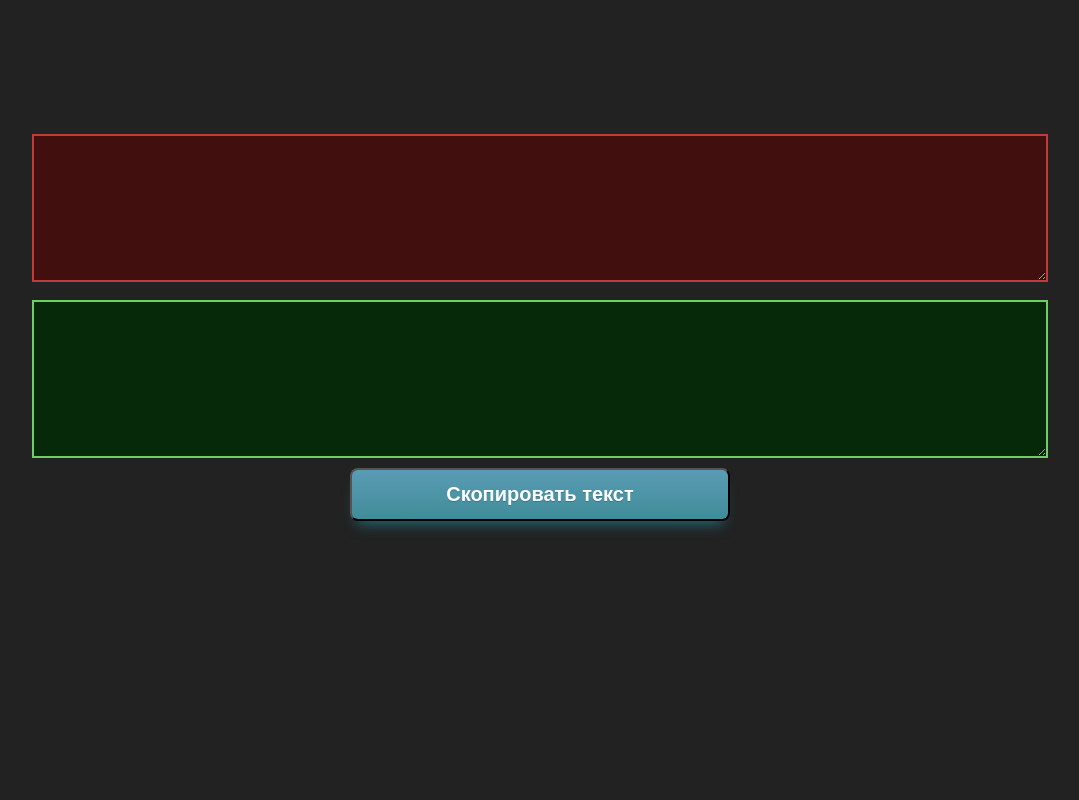
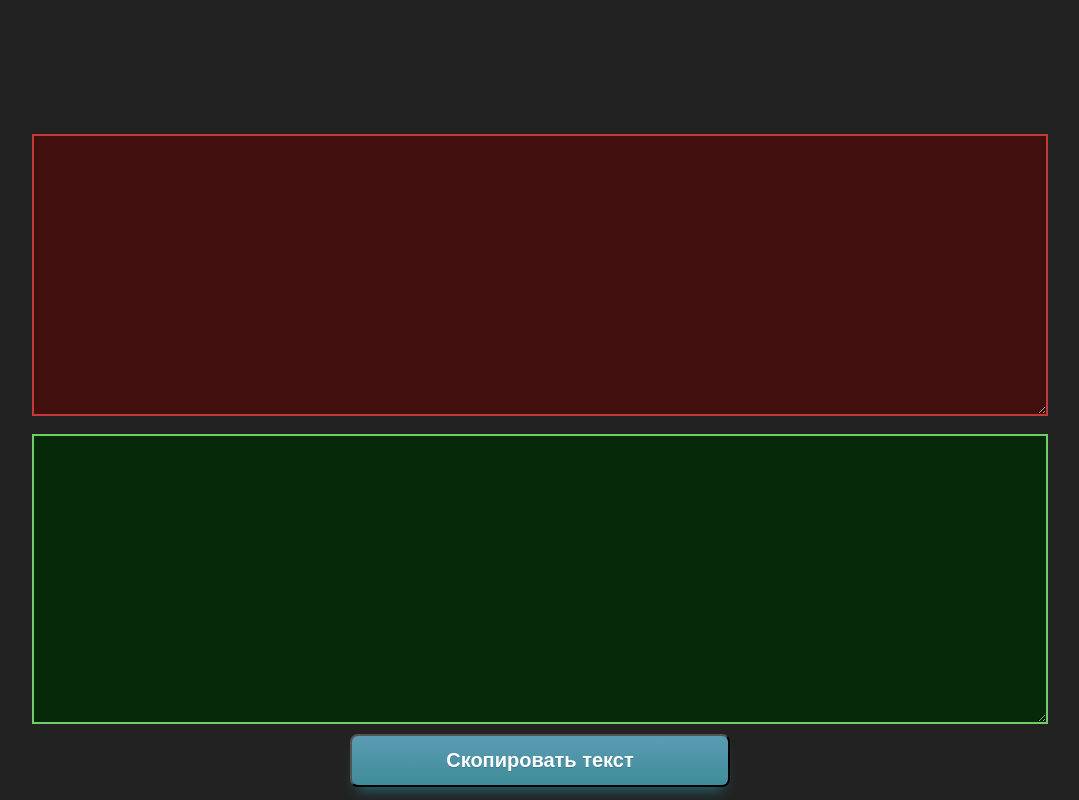
Before and after one commit to bzhn/excel2md, a plain HTML site: page index.html in a window 1280 px wide. Shown: the whole page, without its empty margins (100-1179 px from the left). Drawn offline with Linux system fonts and the light colour scheme.

Commit message:
Update index.css

```diff
--- a/index.css
+++ b/index.css
@@ -11,11 +11,10 @@ body {
 
 #rawTextArea {
     border:2px solid rgb(194, 59, 59);
-    height:100px;
     padding:2px 0;
     display:flex;
     width:80%;
-    height: 105pt;
+    height: 205pt;
     margin-left:auto;
     margin-right:auto;
     font-style:italic;
@@ -25,10 +24,10 @@ body {
 
 #formattedTextArea {
     border:2px solid rgb(110, 207, 102);
-    height: 100pt;
     padding:10px 0;
     display:flex;
     width:80%;
+    height: 200pt;
     margin-left:auto;
     margin-right:auto;
     color: ivory;
```
